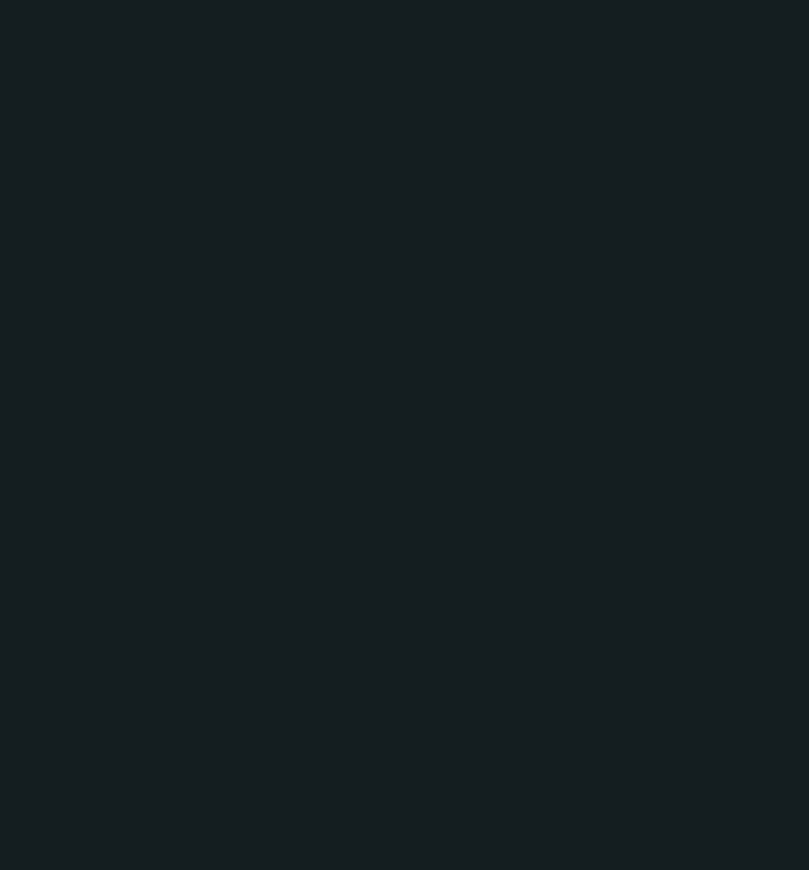
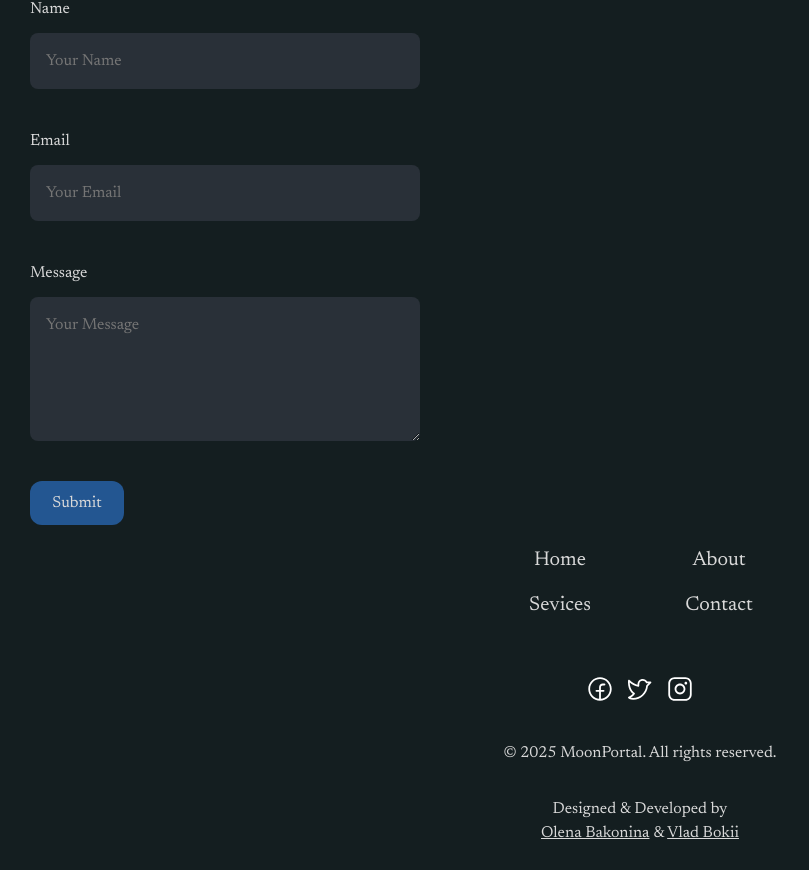
Before and after one commit to BokiiVlad/MoonPortal, a React (Vite) app: page / in a window 1280 px wide. Shown: the part 4474-5344 px from the top of the page, without its empty margins (0-809 px from the left). Before the commit the page ends 3974 px from the top, so only its background shows below. Built offline with nearby package versions, Linux system fonts and the light colour scheme.

Commit message:
add contact component

```diff
--- a/package.json
+++ b/package.json
@@ -11,6 +11,7 @@
   },
   "dependencies": {
     "clsx": "^2.1.1",
+    "formik": "^2.4.6",
     "react": "^19.1.1",
     "react-dom": "^19.1.1",
     "react-router-dom": "^7.8.0"
--- /dev/null
+++ b/src/components/Contact/Contact.jsx
@@ -0,0 +1,70 @@
+import { Formik, Form, Field } from "formik";
+import style from "./Contact.module.css";
+
+const Contact = () => {
+  return (
+    <section className={style.box}>
+      <h2 className={style.title}>Contact Us</h2>
+      <p className={style.text}>
+        We'd love to hear from you! Whether you have questions, feedback, or
+        just want to share your thoughts, please fill out the form below.
+      </p>
+
+      <Formik
+        initialValues={{ name: "", email: "", message: "" }}
+        onSubmit={(values) => {
+          console.log("Form values:", values);
+        }}
+      >
+        {() => (
+          <Form className={style.form}>
+            <div className={style.formGroup}>
+              <label htmlFor="name" className={style.label}>
+                Name
+              </label>
+              <Field
+                id="name"
+                className={style.textInput}
+                type="text"
+                name="name"
+                placeholder="Your Name"
+              />
+            </div>
+
+            <div className={style.formGroup}>
+              <label htmlFor="email" className={style.label}>
+                Email
+              </label>
+              <Field
+                id="email"
+                className={style.textInput}
+                type="email"
+                name="email"
+                placeholder="Your Email"
+              />
+            </div>
+
+            <div className={style.formGroup}>
+              <label htmlFor="message" className={style.label}>
+                Message
+              </label>
+              <Field
+                id="message"
+                className={style.textArea}
+                as="textarea"
+                name="message"
+                placeholder="Your Message"
+              />
+            </div>
+
+            <button type="submit" className={style.submitBtn}>
+              Submit
+            </button>
+          </Form>
+        )}
+      </Formik>
+    </section>
+  );
+};
+
+export default Contact;
--- /dev/null
+++ b/src/components/Contact/Contact.module.css
@@ -0,0 +1,46 @@
+.title {
+  font-weight: 700;
+  font-size: 26px;
+  margin-bottom: 25px;
+}
+.text {
+  line-height: 187%;
+  margin-bottom: 20px;
+  width: 390px;
+}
+.box {
+  padding: 323px 30px 0 30px;
+}
+.form {
+  display: flex;
+  flex-direction: column;
+  gap: 40px;
+}
+.textInput {
+  border-radius: 8px;
+  padding: 16px;
+  width: 390px;
+  height: 56px;
+  background: #293038;
+}
+.textArea {
+  border-radius: 8px;
+  padding: 16px;
+  width: 390px;
+  height: 144px;
+  background: #293038;
+}
+.formGroup {
+  display: flex;
+  gap: 12px;
+  flex-direction: column;
+}
+.submitBtn {
+  border-radius: 12px;
+  padding: 10px 20px;
+  width: 94px;
+  height: 44px;
+  background: #235691;
+  color: #d9d9d9;
+  margin-bottom: 20px;
+}
--- /dev/null
+++ b/src/components/Footer/Footer.jsx
@@ -0,0 +1,87 @@
+import { Link } from "react-router-dom";
+import style from "./Footer.module.css";
+
+const Footer = () => {
+  const handleClick = (e) => {
+    e.preventDefault();
+  };
+
+  return (
+    <footer className={style.footerBox}>
+      <ul className={style.list}>
+        <li className={style.item}>
+          <Link to="#target-section" onClick={handleClick}>
+            Home
+          </Link>
+        </li>
+        <li className={style.item}>
+          <Link to="#target-section" onClick={handleClick}>
+            About
+          </Link>
+        </li>
+        <li className={style.item}>
+          <Link to="#target-section" onClick={handleClick}>
+            Sevices
+          </Link>
+        </li>
+        <li className={style.item}>
+          <Link to="#target-section" onClick={handleClick}>
+            Contact
+          </Link>
+        </li>
+      </ul>
+      <ul className={style.socialLink}>
+        <li>
+          <a href="https://facebook.com" target="_blank" aria-label="Facebook">
+            <svg className={style.svg} width="24" height="24">
+              <use href="/sprite/sprite.svg#icon-Facebook-Icon"></use>
+            </svg>
+          </a>
+        </li>
+
+        <li>
+          <a href="https://twitter.com" target="_blank" aria-label="Twitter">
+            <svg className={style.svg} width="24" height="24">
+              <use href="/sprite/sprite.svg#icon-Twitter"></use>
+            </svg>
+          </a>
+        </li>
+
+        <li>
+          <a
+            href="https://instagram.com"
+            target="_blank"
+            aria-label="Instagram"
+          >
+            <svg className={style.svg} width="24" height="24">
+              <use href="/sprite/sprite.svg#icon-IG-Icon"></use>
+            </svg>
+          </a>
+        </li>
+      </ul>
+      <p className={style.brend}>© 2025 MoonPortal. All rights reserved.</p>
+      <p className={style.siteDevelopers}>
+        Designed &amp; Developed by <br />
+        <a
+          href="https://www.linkedin.com/in/olena-bakonina-888149145/"
+          className={style.name}
+          target="_blank"
+          rel="noopener noreferrer"
+        >
+          Olena Bakonina
+        </a>{" "}
+        &amp;{" "}
+        <a
+          href="https://www.linkedin.com/in/vladbokii/"
+          className={style.name}
+          target="_blank"
+          rel="noopener noreferrer"
+        >
+          Vlad Bokii
+        </a>
+      </p>
+    </footer>
+  );
+};
+
+export default Footer;
--- /dev/null
+++ b/src/components/Footer/Footer.module.css
@@ -0,0 +1,50 @@
+.list {
+  display: flex;
+  gap: 7px;
+  flex-wrap: wrap;
+  width: 312px;
+  height: 84px;
+  margin-bottom: 24px;
+}
+.item {
+  font-size: 20px;
+  line-height: 150%;
+  text-align: center;
+  width: 152px;
+  height: 30px;
+}
+.item:hover {
+  color: #9cabba;
+}
+.socialLink {
+  display: flex;
+  gap: 16px;
+  width: 104px;
+}
+.footerBox {
+  display: flex;
+  justify-content: center;
+  flex-direction: column;
+  align-items: center;
+  gap: 24px;
+  margin-bottom: 25px;
+}
+.svg {
+  fill: #fff;
+}
+.brend {
+  font-weight: 400;
+  font-size: 16px;
+  line-height: 250%;
+  text-align: center;
+}
+.siteDevelopers {
+  text-align: center;
+}
+.name {
+  text-decoration: underline;
+  text-decoration-skip-ink: none;
+}
+.name:hover {
+  color: #9cabba;
+}
--- a/src/pages/Home/Home.jsx
+++ b/src/pages/Home/Home.jsx
@@ -1,5 +1,7 @@
 import AboutFirst from "../../components/AboutFirst/AboutFirst.jsx";
 import AboutSecond from "../../components/AboutSecond/AboutSecond.jsx";
+import Contact from "../../components/Contact/Contact.jsx";
+import Footer from "../../components/Footer/Footer.jsx";
 import HeroSection from "../../components/HeroSection/HeroSection.jsx";
 import Services from "../../components/Services/Services.jsx";
 
@@ -10,6 +12,8 @@ const Home = () => {
       <AboutFirst />
       <AboutSecond />
       <Services />
+      <Contact />
+      <Footer />
     </>
   );
 };
```
Also changed, not shown: 1 other file (tests, documents, lock files or other folders).
